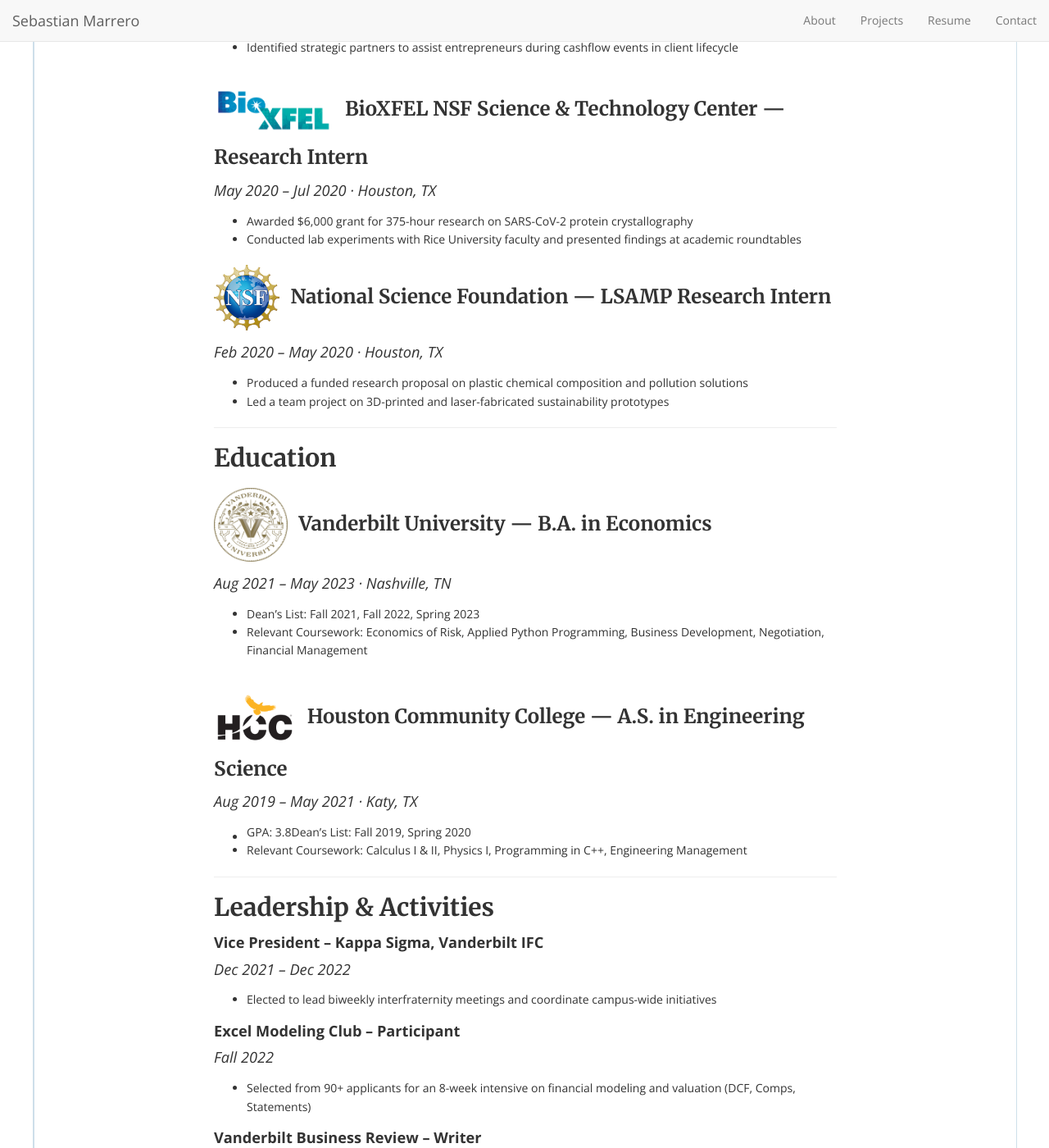
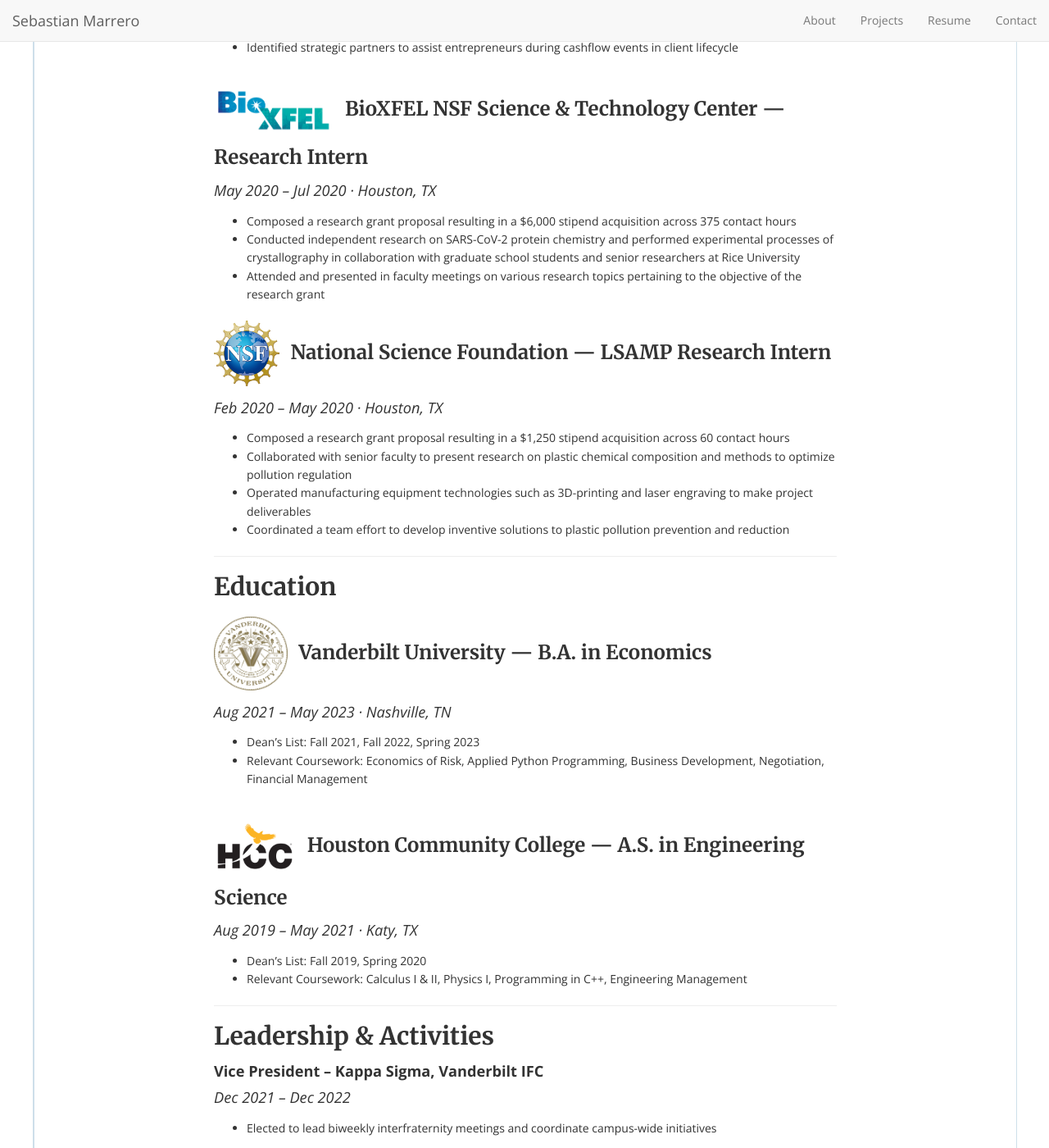
Before and after one commit to SebastianMarrero/Portfolio-Site, a Jekyll site: the page built from resume.md, in a window 1280 px wide and 1400 px high, scrolled down 1059 px. Shown: the whole window at 82% size. Built offline with Jekyll 4.4.1, drawn with Linux system fonts in a browser that asks for light colours; nearby versions of some CDN libraries.

Commit message:
revised resume section

```diff
--- a/resume.md
+++ b/resume.md
@@ -33,13 +33,16 @@ permalink: /resume/
 
 ### <img src="{{ site.baseurl }}/assets/images/bioxfel.png" alt="BioXFEL Logo" style="height: 90px; width: auto; vertical-align: middle; margin-right: 8px;"> BioXFEL NSF Science & Technology Center — Research Intern
 *May 2020 – Jul 2020 · Houston, TX*
-- Awarded $6,000 grant for 375-hour research on SARS-CoV-2 protein crystallography
-- Conducted lab experiments with Rice University faculty and presented findings at academic roundtables
+- Composed a research grant proposal resulting in a $6,000 stipend acquisition across 375 contact hours
+- Conducted independent research on SARS-CoV-2 protein chemistry and performed experimental processes of crystallography in collaboration with graduate school students and senior researchers at Rice University
+- Attended and presented in faculty meetings on various research topics pertaining to the objective of the research grant
 
 ### <img src="{{ site.baseurl }}/assets/images/nsf.png" alt="NSF Logo" style="height: 80px; width: auto; vertical-align: middle; margin-right: 8px;"> National Science Foundation — LSAMP Research Intern
 *Feb 2020 – May 2020 · Houston, TX*
-- Produced a funded research proposal on plastic chemical composition and pollution solutions
-- Led a team project on 3D-printed and laser-fabricated sustainability prototypes
+- Composed a research grant proposal resulting in a $1,250 stipend acquisition across 60 contact hours
+- Collaborated with senior faculty to present research on plastic chemical composition and methods to optimize pollution regulation
+- Operated manufacturing equipment technologies such as 3D-printing and laser engraving to make project deliverables
+- Coordinated a team effort to develop inventive solutions to plastic pollution prevention and reduction
 
 ---
 
@@ -52,7 +55,7 @@ permalink: /resume/
 
 ### <img src="{{ site.baseurl }}/assets/images/HCC.png" alt="HCC" style="height: 100px; width: auto; vertical-align: middle; margin-right: 8px;"> Houston Community College — A.S. in Engineering Science
 *Aug 2019 – May 2021 · Katy, TX*
-- GPA: 3.8 | Dean’s List: Fall 2019, Spring 2020
+- Dean’s List: Fall 2019, Spring 2020
 - Relevant Coursework: Calculus I & II, Physics I, Programming in C++, Engineering Management
 
 ---
```
Also changed, not shown: 2 other files.
